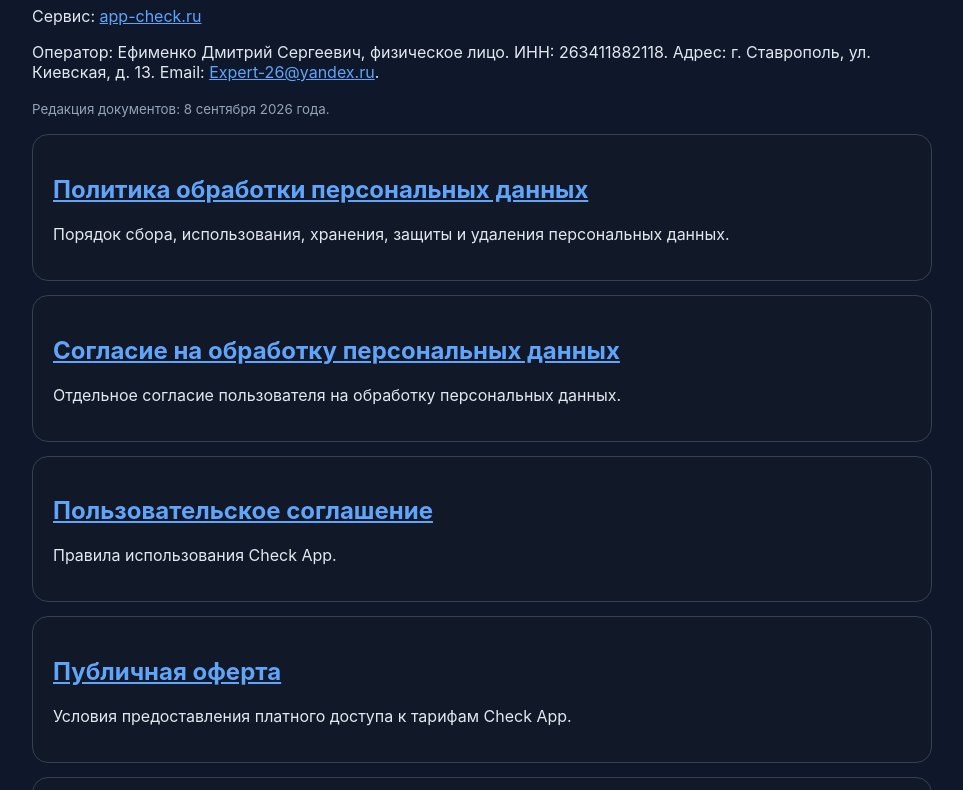
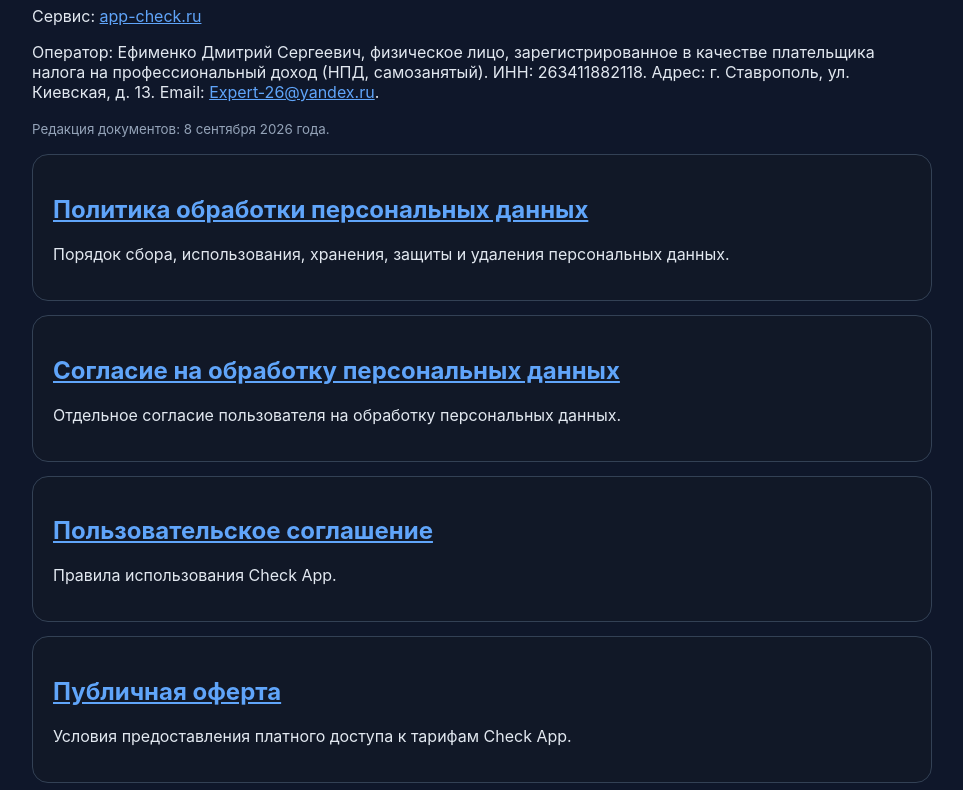
Before and after one commit to Dmitrii-exp/Check-app, a website: page docs/legal/index.html in a window 1280 px wide. Shown: the part 108-898 px from the top of the page, without its empty margins (158-1121 px from the left). Drawn offline with Linux system fonts and the light colour scheme.

Commit message:
Уточнить статус оператора как плательщика НПД (самозанятого)

```diff
--- a/docs/legal/index.html
+++ b/docs/legal/index.html
@@ -9,7 +9,7 @@
 <body><main>
 <h1>Check App — Правовая информация</h1>
 <p>Сервис: <a href="https://app-check.ru">app-check.ru</a></p>
-<p>Оператор: Ефименко Дмитрий Сергеевич, физическое лицо. ИНН: 263411882118. Адрес: г. Ставрополь, ул. Киевская, д. 13. Email: <a href="mailto:Expert-26@yandex.ru">Expert-26@yandex.ru</a>.</p>
+<p>Оператор: Ефименко Дмитрий Сергеевич, физическое лицо, зарегистрированное в качестве плательщика налога на профессиональный доход (НПД, самозанятый). ИНН: 263411882118. Адрес: г. Ставрополь, ул. Киевская, д. 13. Email: <a href="mailto:Expert-26@yandex.ru">Expert-26@yandex.ru</a>.</p>
 <p><small>Редакция документов: 8 сентября 2026 года.</small></p>
 <div class="card"><a href="privacy-policy.html"><h2>Политика обработки персональных данных</h2></a><p>Порядок сбора, использования, хранения, защиты и удаления персональных данных.</p></div>
 <div class="card"><a href="personal-data-consent.html"><h2>Согласие на обработку персональных данных</h2></a><p>Отдельное согласие пользователя на обработку персональных данных.</p></div>
```
